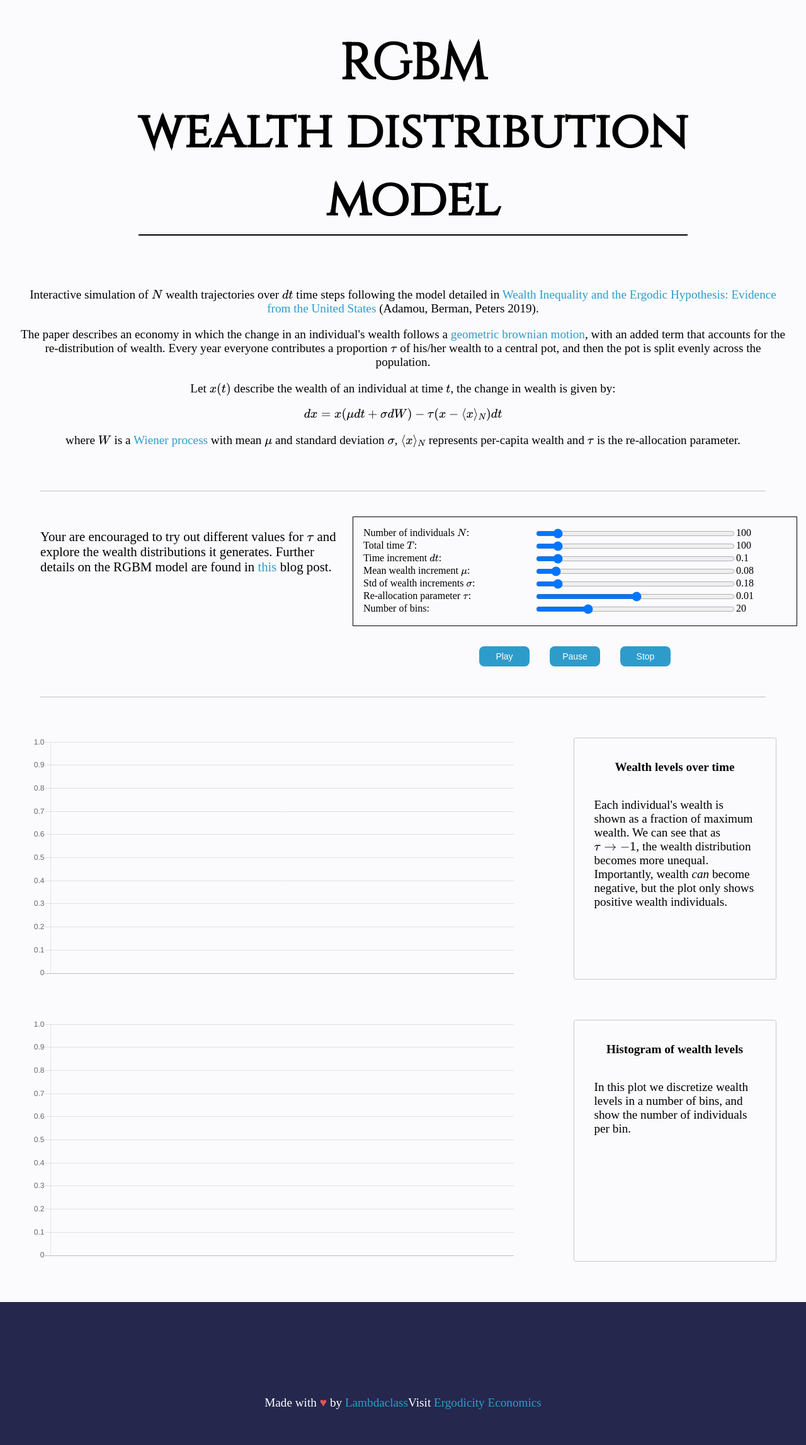
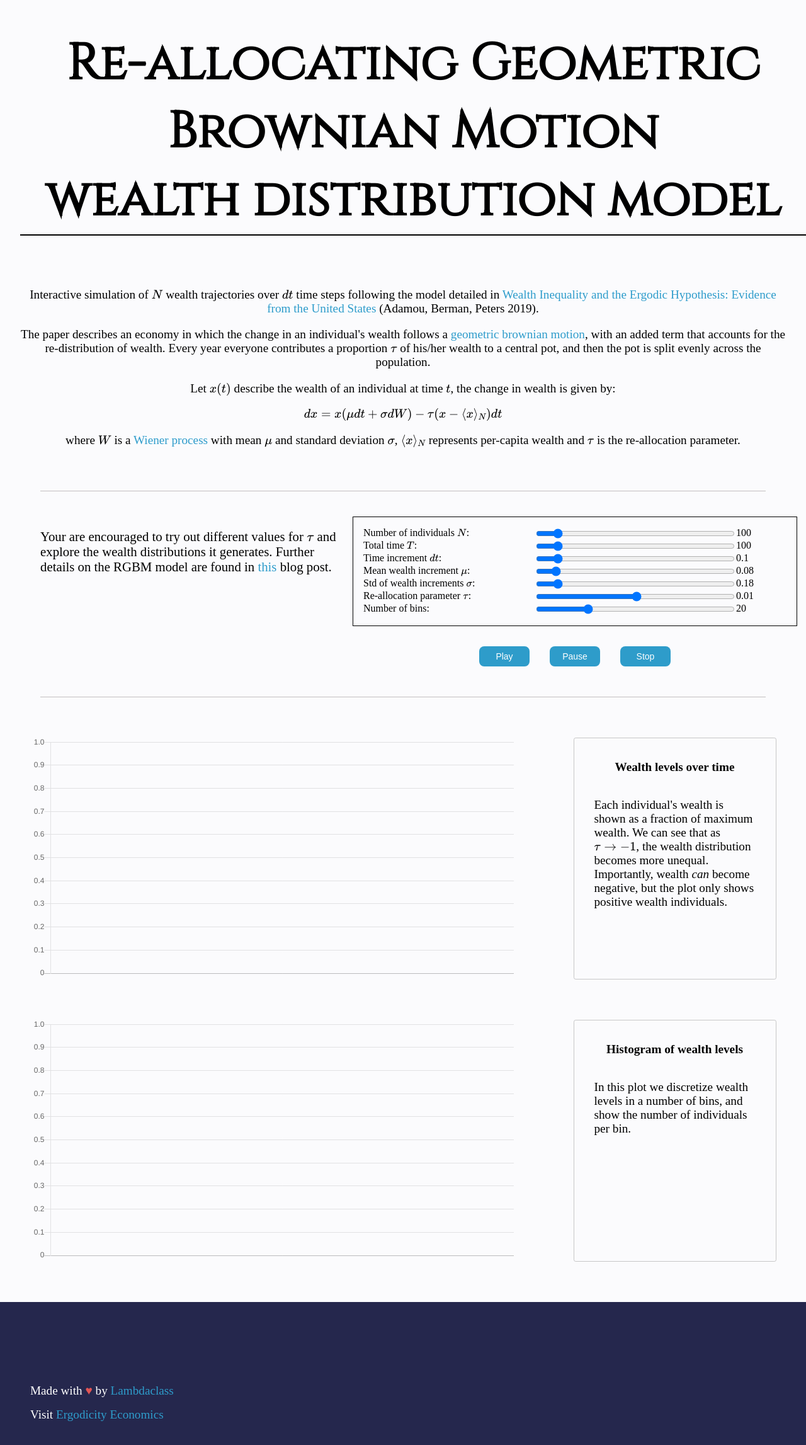
Before and after one commit to LMLhub/RGBM_animations, a website: page index.html in a window 1280 px wide. Shown: the whole page at 63% size. Drawn offline with nearby package versions, Linux system fonts and the light colour scheme; a web font is replaced by a local one.

Commit message:
adding complete title and footer styling

```diff
--- a/assets/css/main.css
+++ b/assets/css/main.css
@@ -34,7 +34,7 @@ body {
 }
 
 a {
-  color: #2e9cca;
+  color: rgb(46, 156, 203);
   text-decoration: none;
 }
 a:hover {
@@ -100,8 +100,7 @@ button {
 }
 
 .time {
-  position: relative;
-  top: 10rem;
+  font-weight: 800;
 }
 
 .graph-wrapper {
@@ -128,12 +127,17 @@ button {
 
 footer {
   margin-top: 2rem;
+  padding: 0 3rem;
   height: 20rem;
   display: flex;
-  align-items: center;
+  flex-direction: column;
   justify-content: center;
   background: #25274d;
   color: white;
+}
+
+footer > p{
+    margin: 0.5rem 0;
 }
 .ba {
   border-style: solid;
--- a/index.html
+++ b/index.html
@@ -5,7 +5,7 @@
   <meta charset="UTF-8" />
   <meta name="viewport" content="width=device-width, initial-scale=1.0" />
   <meta http-equiv="X-UA-Compatible" content="ie=edge" />
-
+  <meta property="og:title" content="RGBM wealth distribution model"/>
   <meta property="og:image" content="https://lambdaclass.com/RGBM_animations/assets/static/ScreenShot.png">
   <meta property="og:url" content="https://lambdaclass.com/RGBM_animations/assets/static/ScreenShot.png">
   <meta name="twitter:card" content="summary_large_image">
@@ -21,7 +21,7 @@
 
 <body>
   <div class="title-container">
-    <h1>RGBM <br> wealth distribution <br> model</h1>
+    <h1>Re-allocating Geometric Brownian Motion <br> wealth distribution model</h1>
     <div class="text-container">
       <p>
         Interactive simulation of \(N\) wealth trajectories over
```
